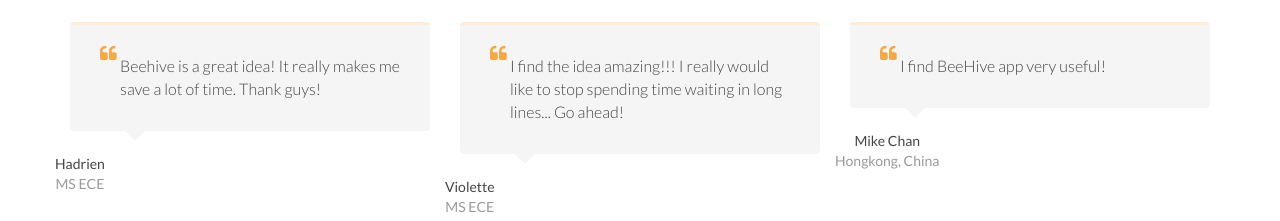
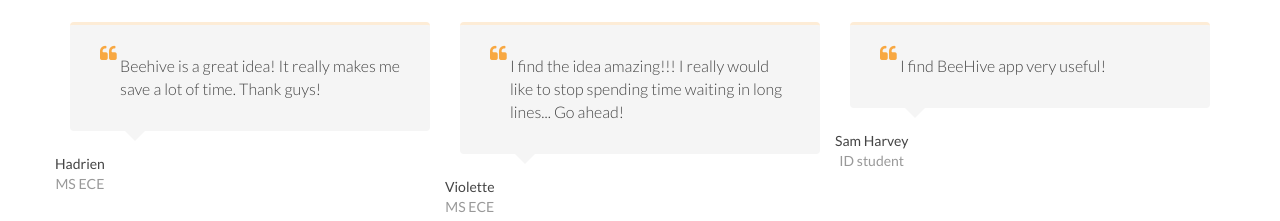
Before and after one commit to zhenyi2697/Beehive-frontpage, a plain HTML site: page index.html in a window 1280 px wide. Shown: the part 3640-3861 px from the top of the page. Drawn offline with Linux system fonts and the light colour scheme.

Commit message:
Updated comment

```diff
--- a/index.html
+++ b/index.html
@@ -360,8 +360,8 @@
                     </div><!--//quote-box-->
                     <div class="people row">
                         <p class="details text-center pull-left">
-                            <span class="name">Mike Chan</span>
-                            <span class="title">Hongkong, China</span>
+                            <span class="name">Sam Harvey</span>
+                            <span class="title">ID student</span>
                         </p>
                     </div><!--//people-->
                 </div><!--//item-->
```
